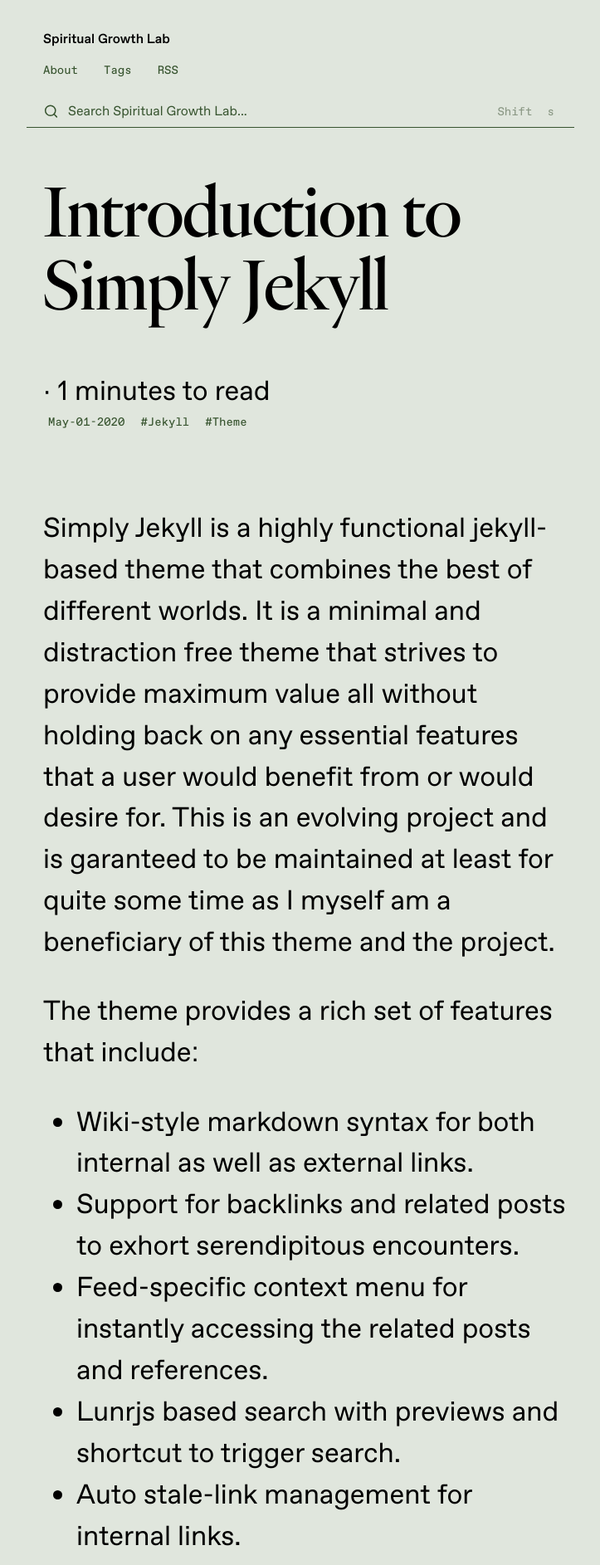
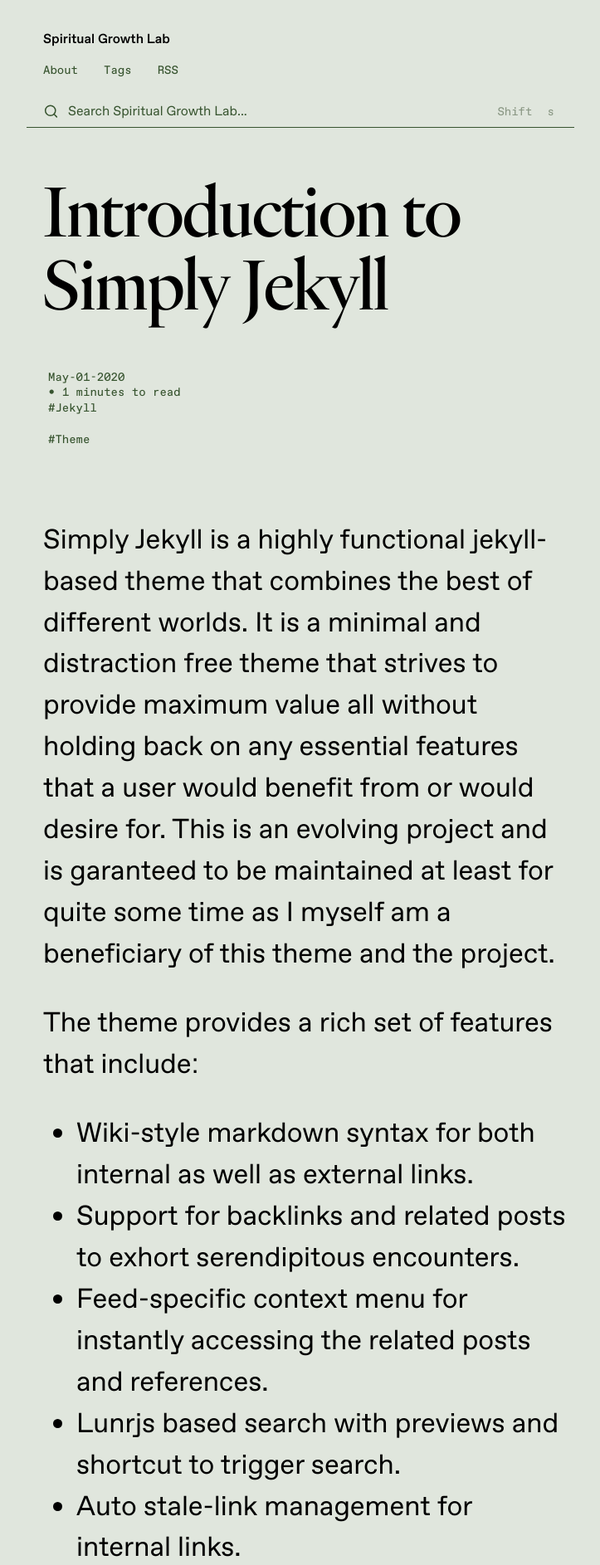
Before and after one commit to jsantiago611/digital-garden-master, a Jekyll site: the page built from _posts/2020-05-01-intro.md, in a window 1280 px wide. Shown: the top 1886 px of the page at 83% size, without its empty margins (278-1001 px from the left). Built offline with Jekyll 4.4.1, drawn with Linux system fonts in a browser that asks for light colours.

Commit message:
Update Style.css

```diff
--- a/assets/css/Style.css
+++ b/assets/css/Style.css
@@ -1059,7 +1059,8 @@ hr {
 }
 
 .tags li {
-    float: left;
+    /*float: left;*/
+   line-height: var(--line-height-base);
 }
 
 .tag {
@@ -1074,6 +1075,21 @@ hr {
     font-weight: normal !important;
     font-size: var(--font-size-small);
     margin-right: 7px;
+}
+
+.readtime {
+    color: var(--green);
+    text-decoration: none;
+    display: inline-block;
+    padding: 0 6px;
+    border-radius: 0;
+    height: auto;
+    vertical-align: middle;
+    font-family: var(--font-family-mono);
+    font-weight: normal !important;
+    font-size: var(--font-size-small);
+    margin-right: 7px;
+    margin-bottom: 0;
 }
 
 .content {
```
